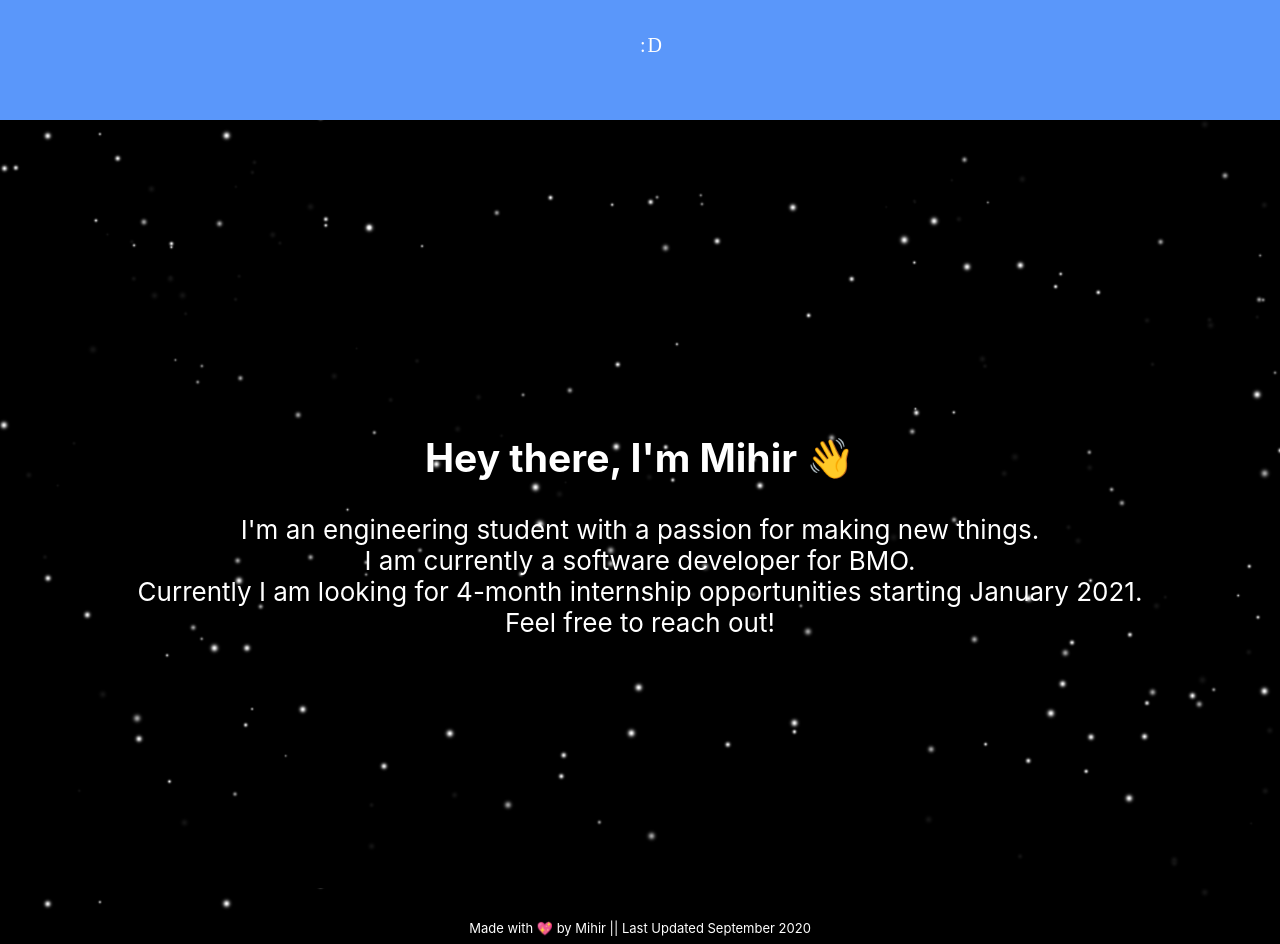
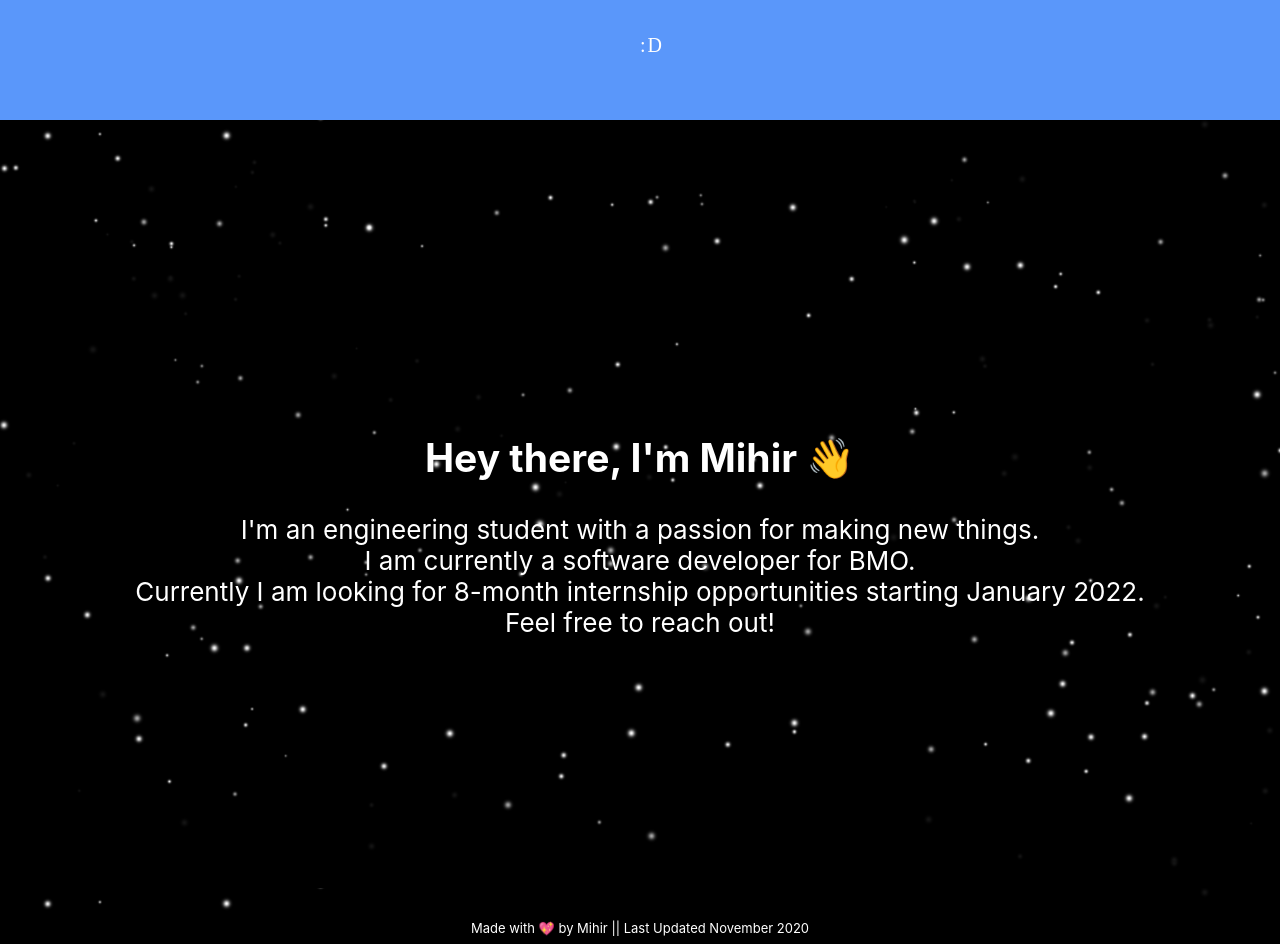
Before and after one commit to MihirKakkar/myapp, a React (Create React App) app: page / in a window 1280 px wide. Shown: the part 680-1624 px from the top of the page. Built offline with nearby package versions, Linux system fonts and the light colour scheme; a web font is replaced by a local one.

Commit message:
update nov

```diff
--- a/src/App.css
+++ b/src/App.css
@@ -14,6 +14,11 @@ h1 {
 
 p {
   font-family: 'Patua One', cursive;
+}
+
+.p2 {
+  text-align: center;
+
 }
 
 p3 {
@@ -71,6 +76,7 @@ i {
   position: relative;
   width: 100%;
   height: 100vh;
+  text-align: center;
   overflow: hidden;
   display: flex;
   justify-content: center;
--- a/src/App.js
+++ b/src/App.js
@@ -44,11 +44,11 @@ function App() {
         <h2>Hey there, I'm Mihir 👋</h2>
         <p2>I'm an engineering student with a passion for making new things.</p2>
         <p2>I am currently a software developer for BMO.</p2>
-        <p2>Currently I am looking for 4-month internship opportunities starting January 2021.</p2>
+        <p2>Currently I am looking for 8-month internship opportunities starting January 2022.</p2>
         <p2>Feel free to reach out!</p2>
       </body>
 
-      <p3 id="section03">Made with 💖 by Mihir || Last Updated September 2020</p3>
+      <p3 id="section03">Made with 💖 by Mihir || Last Updated November 2020</p3>
     </div>
   );
 }
```
